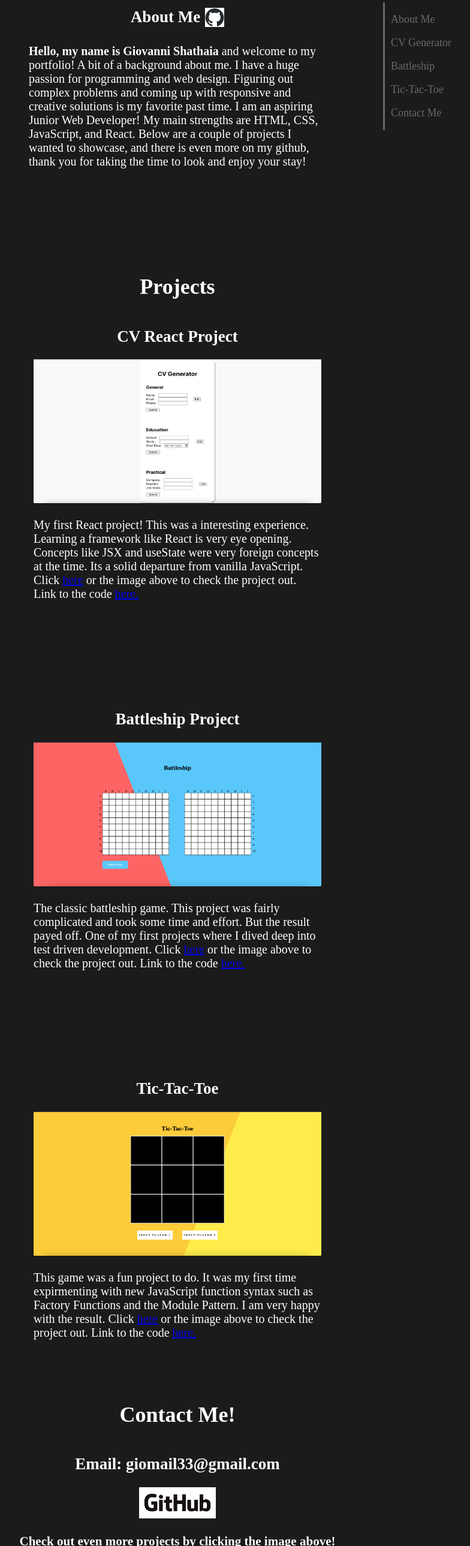
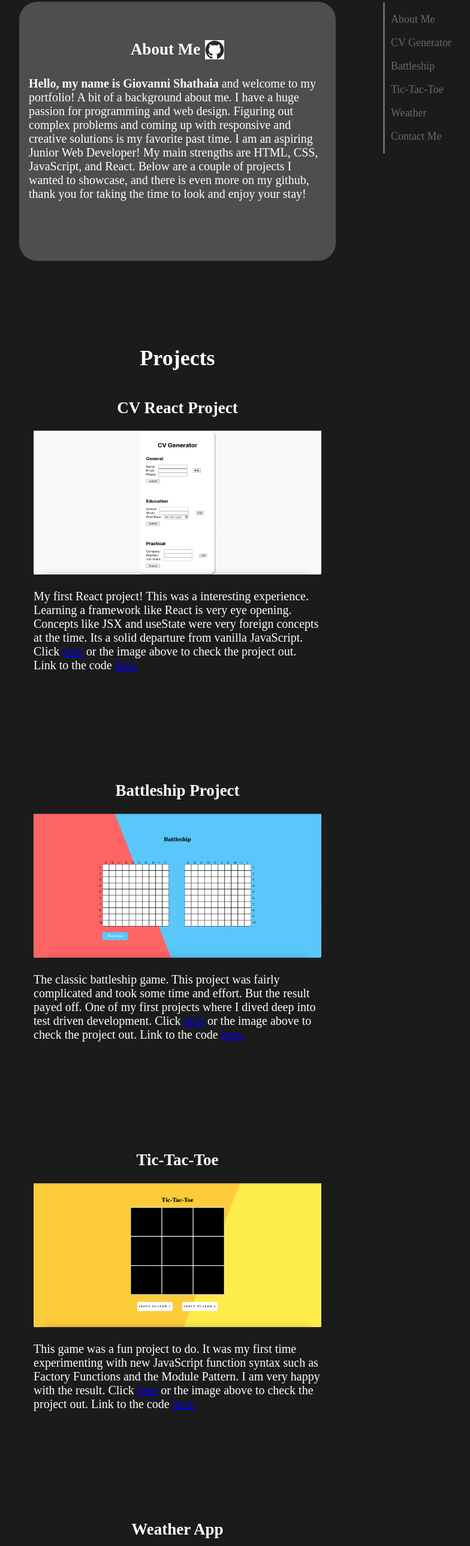
Before and after one commit to gio437/portfolio, a plain HTML site: page index.html in a window 1280 px wide. Shown: the part 222-2800 px from the top of the page at 60% size, without its empty margins (352-1136 px from the left). Drawn offline with Linux system fonts and the light colour scheme.

Commit message:
adds background to about me text, adds weather app project

```diff
--- a/index.html
+++ b/index.html
@@ -19,18 +19,24 @@
         <p class="cv-side">CV Generator</p>
         <p class="battle-side">Battleship</p>
         <p class="tic-side">Tic-Tac-Toe</p>
+        <p class="weather-side">Weather</p>
         <p class="contact-side">Contact Me</p>
     </div>
     <h1 class="projects">Projects</h1>
+    <div class="cv-contain">
     <h2 class="cv-title">CV React Project</h2>
     <a href = 'https://gio437.github.io/cv-project-react/'> <img class = 'cv' src= 'cv.png'> </a>
     <p class="cv-text">My first React project! This was a interesting experience. Learning a framework like React is very eye opening. Concepts like JSX and useState were very foreign concepts at the time. Its a solid departure from vanilla JavaScript. Click <a href = 'https://gio437.github.io/cv-project-react/'>here</a> or the image above to check the project out. Link to the code <a href='https://github.com/gio437/cv-project-react'>here.</a></p>
+</div>
     <h2>Battleship Project</h2>
     <a href = 'https://gio437.github.io/battleship/'> <img class = 'battleship' src= 'battleship.png'> </a>
     <p class="ship-text">The classic battleship game. This project was fairly complicated and took some time and effort. But the result payed off. One of my first projects where I dived deep into test driven development. Click <a href='https://gio437.github.io/battleship/'>here</a> or the image above to check the project out. Link to the code <a href='https://github.com/gio437/battleship'>here.</a></p>
     <h2>Tic-Tac-Toe</h2>
     <a href = 'https://gio437.github.io/tic-tac-toe/'> <img class = 'tic' src= 'tic.png'> </a>
-    <p class = 'tic-text'>This game was a fun project to do. It was my first time expirmenting with new JavaScript function syntax such as Factory Functions and the Module Pattern. I am very happy with the result. Click <a href='https://gio437.github.io/tic-tac-toe/'>here</a> or the image above to check the project out. Link to the code <a href='https://github.com/gio437/tic-tac-toe'>here.</a></p>
+    <p class = 'tic-text'>This game was a fun project to do. It was my first time experimenting with new JavaScript function syntax such as Factory Functions and the Module Pattern. I am very happy with the result. Click <a href='https://gio437.github.io/tic-tac-toe/'>here</a> or the image above to check the project out. Link to the code <a href='https://github.com/gio437/tic-tac-toe'>here.</a></p>
+    <h2>Weather App</h2>
+    <a href='https://gio437.github.io/weather-app/'> <img class='weather' src='weather.png'></a>
+    <p class="weather-text">This is a simple weather app project. It was my first attempt at using API's. The design is inspired by the layout used my the iPhone weather app. It truly opened my eyes to power and capability's of API's. Click <a href="https://gio437.github.io/weather-app/">here</a> or the image above to check the project out. Link to the code <a href='https://github.com/gio437/weather-app'>here.</a></p>
     <h1>Contact Me!</h1>
     <h2>Email: giomail33@gmail.com</h2>
     <a href="https://github.com/gio437"> <img class = 'github-logo' src= 'GitHub_Logo.png'> </a></h1>
--- a/javascript.js
+++ b/javascript.js
@@ -2,6 +2,7 @@ const aboutNav = document.querySelector('.about-side');
 const cvNav = document.querySelector('.cv-side');
 const battleNav= document.querySelector('.battle-side');
 const ticNav = document.querySelector('.tic-side');
+const weatherNav = document.querySelector('.weather-side');
 const contactNav = document.querySelector('.contact-side');
 
 aboutNav.addEventListener('click', () => {
@@ -68,6 +69,13 @@ ticNav.addEventListener('click', () => {
       });
 });
 
+weatherNav.addEventListener('click', () => {
+  window.scroll({
+      top: 2500,
+      behavior: 'smooth'
+    });
+})
+
 contactNav.addEventListener('click', () => {
     window.scroll({
         top: 2500,
--- a/style.css
+++ b/style.css
@@ -40,13 +40,17 @@ body {
 
 .nav {
     position: absolute;
-    margin-bottom: 150rem;
+    margin-bottom: 168rem;
+    background-color: #4e4e4e;
+    height: 400px;
+    border-radius: 30px;
+    padding: 1rem;
 }
 
 .about-title {
     display: flex;
     justify-content: center;
-     margin-top: 39rem;
+     margin-top: 3rem;
 }
 
 .about {
@@ -56,12 +60,17 @@ body {
 }
 
 .projects {
-    margin-top: 15rem;
+    margin-top: 20rem;
 }
 
 .cv {
     width: 30rem;
     height: 15rem;
+}
+
+.cv-title {
+    display: flex;
+    justify-content: center;
 }
 
 .cv-text {
@@ -87,9 +96,24 @@ body {
 }
 
 .tic-text {
+    margin-bottom: 10rem;
+    width: 30rem;
+    font-size: 20px;
+}
+
+.weather {
+    width: 30rem;
+    height: 15rem;
+}
+
+.weather-text {
     margin-bottom: 5rem;
     width: 30rem;
     font-size: 20px;
+}
+
+.weather-side {
+    margin-left: 10px;
 }
 
 .about-side {
@@ -128,6 +152,10 @@ body {
     color: darkgreen;
 }
 
+.weather-side:hover {
+    color: darkgreen;
+}
+
 .contact-side:hover {
     color: darkgreen;
 }
```
Also changed, not shown: weather.png (added). Lines whose indentation alone changed are shown as unchanged.
